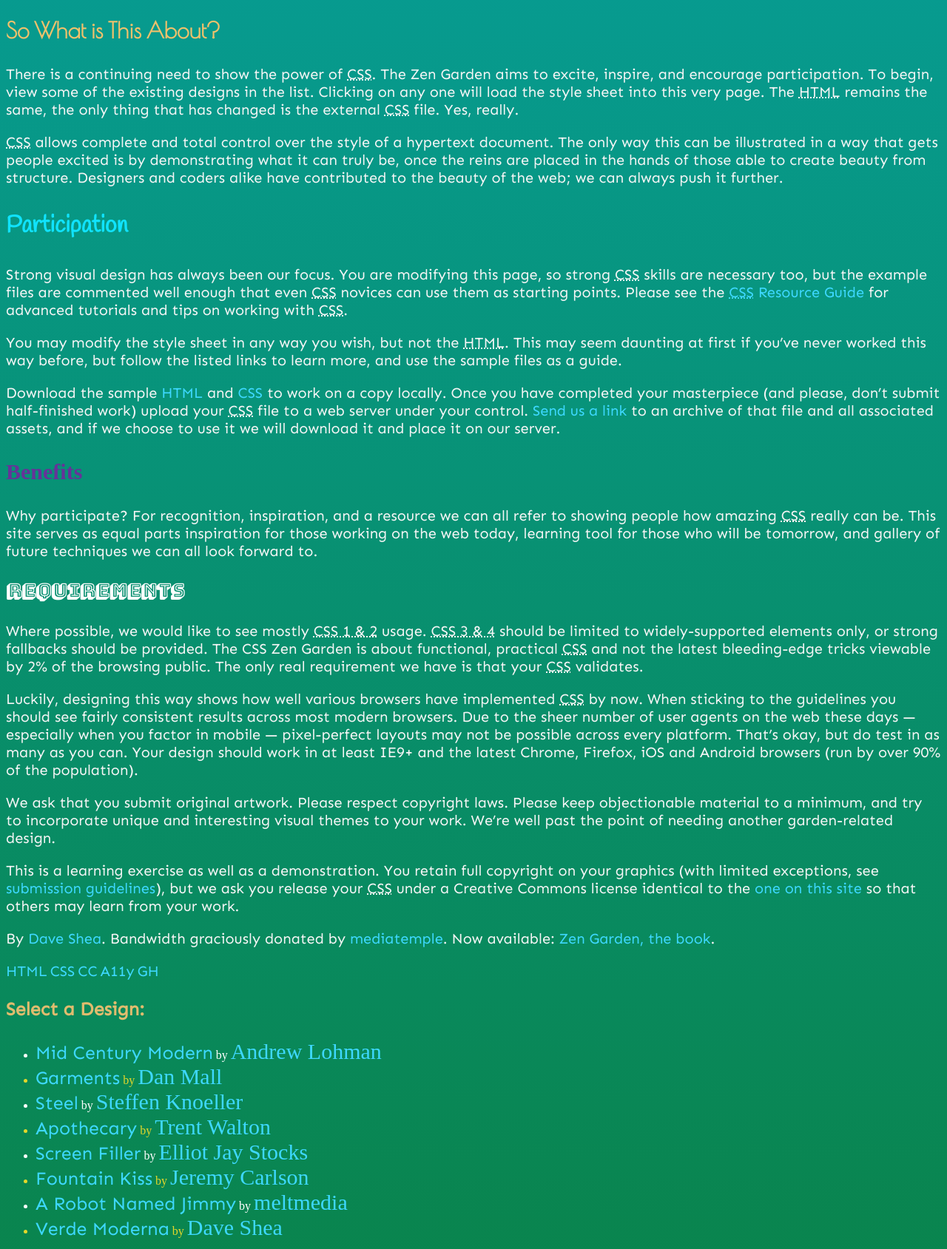
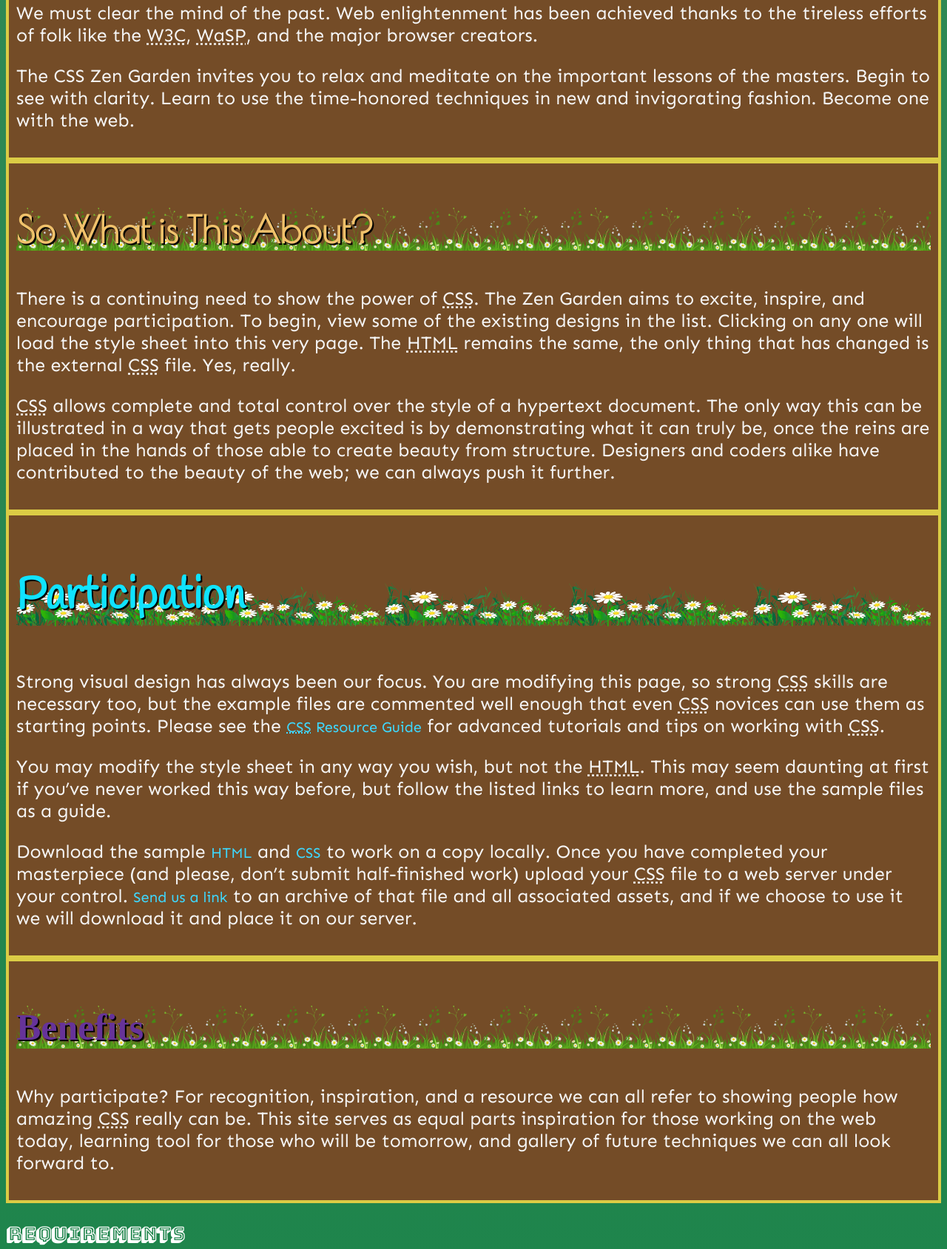
Before and after one commit to reikamoon/css-zen-garden, a plain HTML site: page index.html in a window 1280 px wide. Shown: the part 653-2342 px from the top of the page at 74% size. Drawn offline with nearby package versions, Linux system fonts and the light colour scheme; files that its build step writes are made by us from their sources; a web font is replaced by a local one.

Commit message:
updated for assignment 2.2

```diff
--- a/css/style.css
+++ b/css/style.css
@@ -1,6 +1,6 @@
 body {
 background-color: rgb(6, 163, 168);
-background-image: linear-gradient(rgb(6, 163, 168), rgb(10, 128, 65));
+background-image: linear-gradient(rgb(53, 138, 88), rgb(10, 128, 65));
 color: whitesmoke;
 
 }
@@ -42,25 +42,97 @@ a:hover {
 .preamble h3 {
 font-family: 'Amatic SC';
 color: rgb(80, 255, 74);
-font-size: 37px;
+text-shadow: 2px 2px #000000;
+font-size: 60px;
+background-image: url(../img/daisies.png);
+background-repeat: repeat;
+background-size: contain;
+}
+
+.preamble {
+  background-color: rgb(116, 76, 39);
+}
+
+.preamble p {
+font-size: 25px;
+}
+
+#zen-preamble {
+border: 4px solid;
+border-color: rgb(219, 204, 69);
+padding: 10px;
 }
 
 .explanation h3{
     font-family: "Poiret One";
     color: rgb(240, 193, 107);
-    font-size: 30px;
+    text-shadow: 2px 2px #000000;
+    font-size: 50px;
+    background-image: url(../img/daisyborder2.png);
+    background-repeat: repeat;
+    background-size: contain;
+}
+
+.explanation {
+    background-color: rgb(116, 76, 39);
+}
+
+.explanation p {
+    font-size: 25px;
+}
+
+#zen-explanation {
+    border: 4px solid;
+    border-color: rgb(219, 204, 69);
+    padding: 10px;
 }
 
 .participation h3{
     font-family: "Handlee";
     color: rgb(16, 227, 255);
-    font-size: 32px;
+    text-shadow: 2px 2px #000000;
+    font-size: 60px;
+    background-image: url(../img/daisies.png);
+    background-repeat: repeat;
+    background-size: contain;
+}
+
+.participation {
+    background-color: rgb(116, 76, 39);
+}
+
+.participation p {
+    font-size: 25px;
+}
+
+#zen-participation {
+    border: 4px solid;
+    border-color: rgb(219, 204, 69);
+    padding: 10px;
 }
 
 .benefits h3{
     font-family: "Charm";
     color: rebeccapurple;
-    font-size: 30px;
+    text-shadow: 2px 2px #000000;
+    font-size: 50px;
+    background-image: url(../img/daisyborder2.png);
+    background-repeat: repeat;
+    background-size: contain;
+}
+
+.benefits p {
+    font-size: 25px;
+}
+
+.benefits {
+    background-color: rgb(116, 76, 39);
+}
+
+#zen-benefits{
+    border: 4px solid;
+    border-color: rgb(219, 204, 69);
+    padding: 10px;
 }
 
 .requirements h3{
@@ -70,12 +142,13 @@ font-size: 37px;
 }
 
 .design-name{
-    font-size: 25px;
+    font-size: 40px;
 }
 
 .designer-name{
     font-family: "Dynalight";
-    font-size: 30px;
+    text-shadow: 2px 2px #000000;
+    font-size: 40px;
 }
 
 #zen-intro h1{
@@ -109,3 +182,34 @@ li:nth-child(even) {
 li:nth-child(odd) {
     color: rgb(255, 255, 255);
 }
+
+.design-selection ul > li {
+	display: flex;
+	flex-direction: column;
+	align-items: center;
+	border: 1px solid;
+	padding: 10px;
+	font-size: 20px;
+	margin: 5px;
+	box-shadow: 0 0 5px rgba(0, 0, 0, 0.317);
+    background-color: rgb(16, 110, 60);
+    background-image: url(../img/daisies.png);
+    background-repeat: repeat;
+    background-size: contain;
+
+}
+
+.zen-resources ul > li {
+	display: grid;
+    border: 1px solid;
+    grid-template-columns: repeat(3, 1fr);
+    gap: 10px;
+    grid-auto-rows: minmax(10px, auto);
+    font-size: 20px;
+}
+
+.zen-resources a {
+	text-decoration: none;
+	padding: 0.25em 1em;
+	display: block;
+}
```
Also changed, not shown: index.html (+1 -0 lines), img/daisies.png (added), img/daisy.png (added), img/daisyborder2.png (added), img/sparkleflowerbg.jpg (added), 5 other files.
